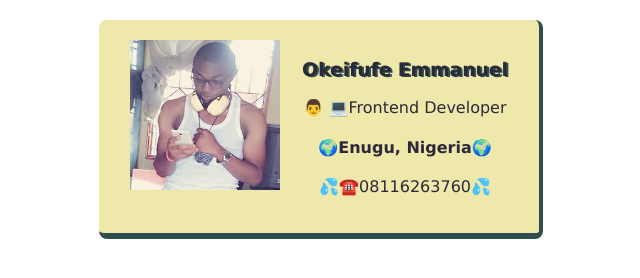
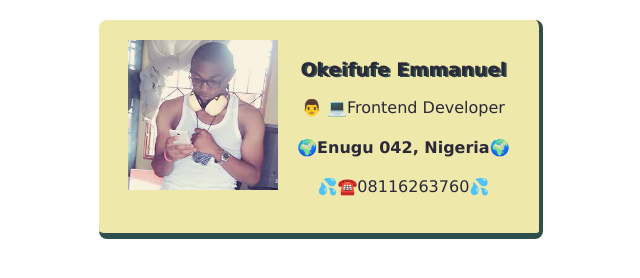
Before and after one commit to Eboyemmanuel/Business-Card, a plain HTML site: page index.html in a window 1280 px wide. Shown: the whole page, without its empty margins (319-959 px from the left). Drawn offline with nearby package versions, Linux system fonts and the light colour scheme.

Commit message:
Update index.html
i have commit

```diff
--- a/index.html
+++ b/index.html
@@ -8,7 +8,7 @@
             <div >
                 <h3 class="shadow">Okeifufe Emmanuel</h3>
                 <p>👨 💻Frontend Developer</p>
-                <h4>🌍Enugu, Nigeria🌍</h4>
+                <h4>🌍Enugu 042, Nigeria🌍</h4>
                 <p>💦☎️08116263760💦</p>
             </div>
         </div>
```
